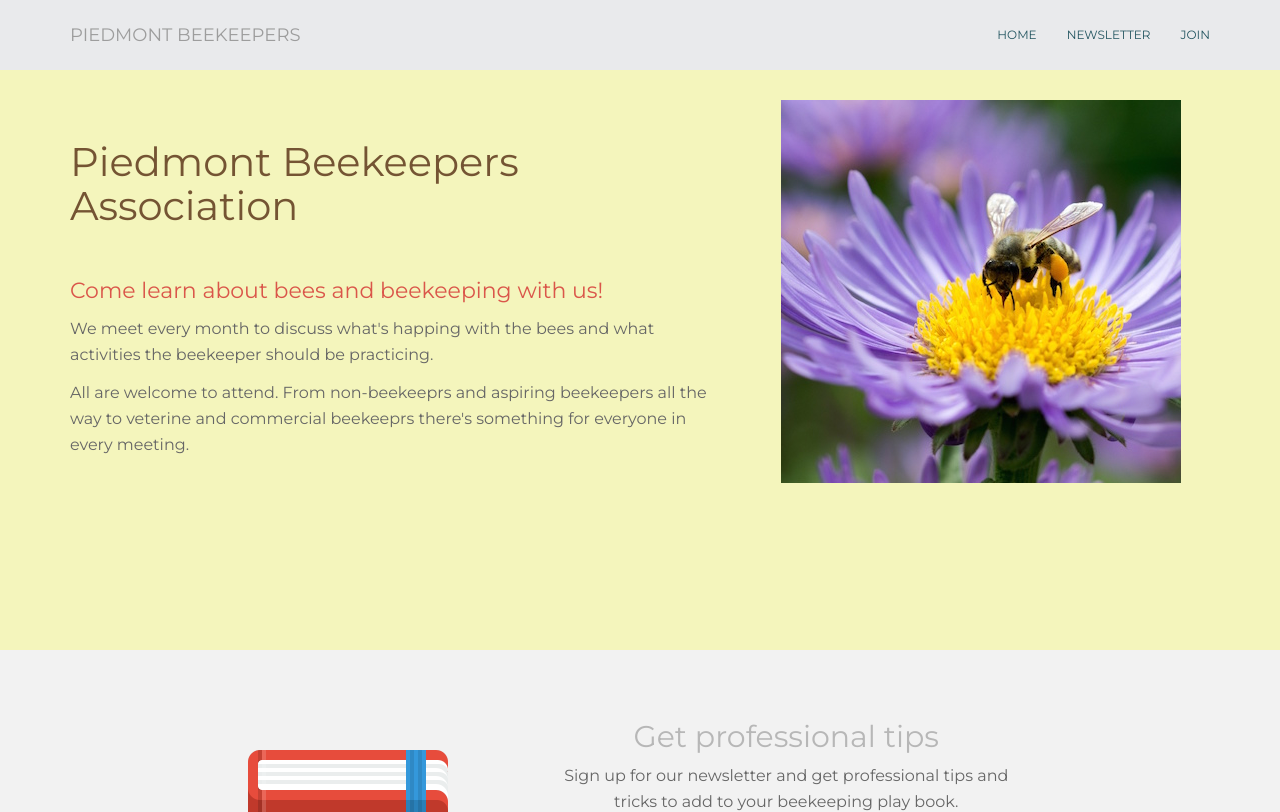
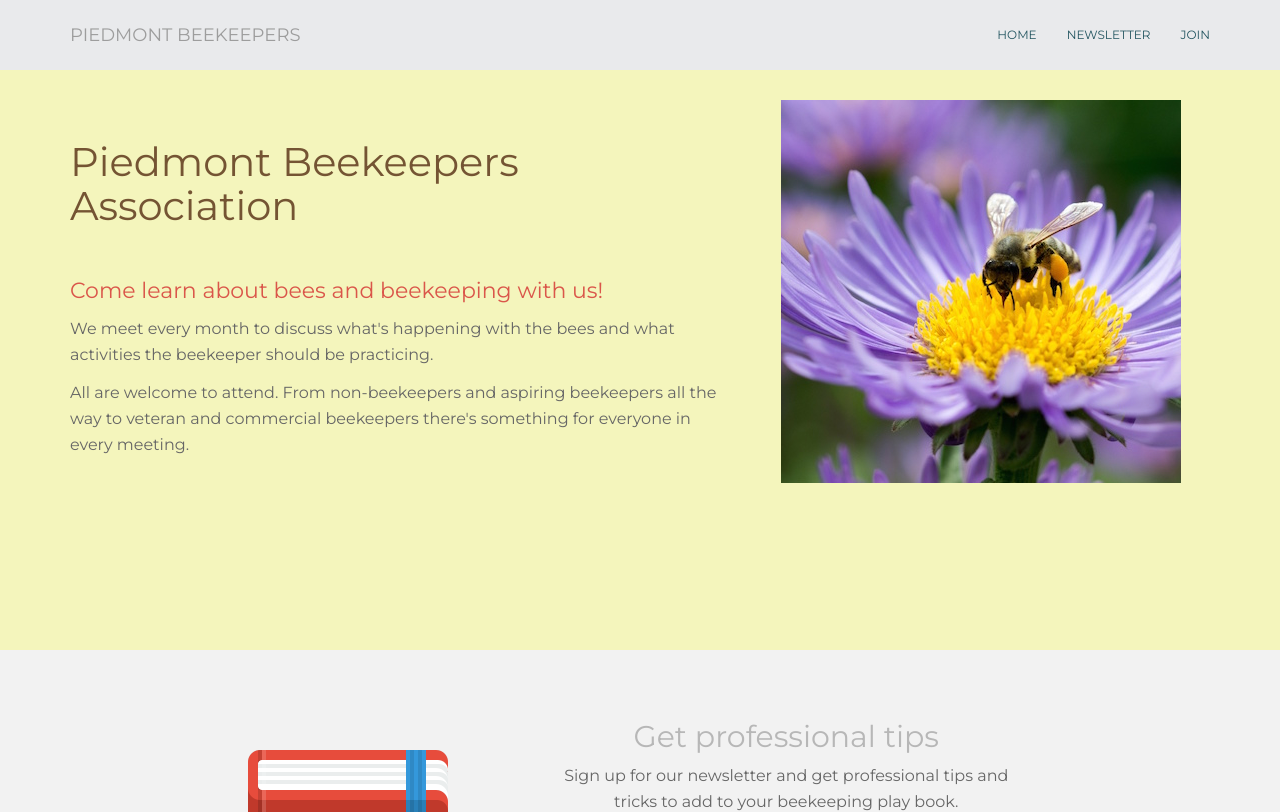
Before and after one commit to piedmontbeekeepers/piedmontbeekeepers.github.io, a plain HTML site: page index.html in a window 1280 px wide. Shown: the top 812 px of the page. Drawn offline with Linux system fonts and the light colour scheme.

Commit message:
Corrected typos

```diff
--- a/index.html
+++ b/index.html
@@ -58,8 +58,15 @@
 				<div class="col-md-7">
 					<h1>Piedmont Beekeepers Association</h1>
 					<p class="big mt">Come learn about bees and beekeeping with us!</p>
-					<p>We meet every month to discuss what's happing with the bees and what activities the beekeeper should be practicing.</p>
-					<p>All are welcome to attend. From non-beekeeprs and aspiring beekeepers all the way to veterine and commercial beekeeprs there's something for everyone in every meeting.</p>
+					<p>
+						We meet every month to discuss what's happening with the
+						bees and what activities the beekeeper should be practicing.
+					</p>
+					<p>
+						All are welcome to attend. From non-beekeepers and
+						aspiring beekeepers all the way to veteran and commercial
+						beekeepers there's something for everyone in every meeting.
+					</p>
 				</div>
 				<div class="col-md-5">
 					<img class="img-responsive aligncenter" src="assets/img/bee.jpg" alt="">
```
